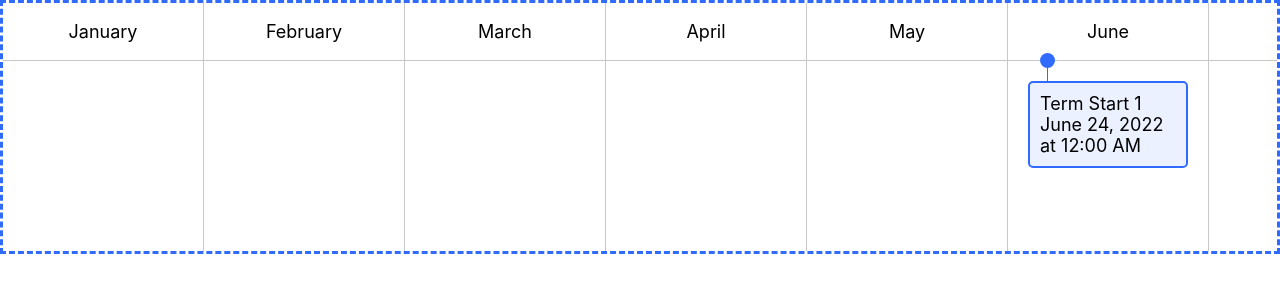
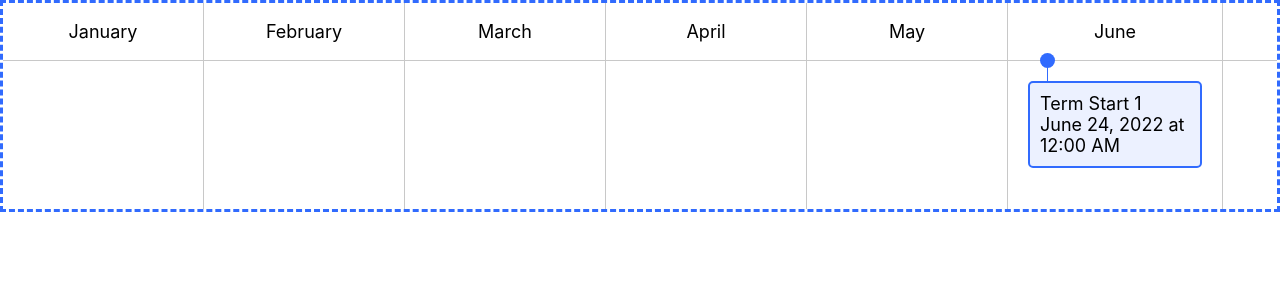
Before and after one commit to yuliia-anisimova/timeline, a React (Create React App) app: page / in a window 1280 px wide. Shown: the top 300 px of the page. Built offline with nearby package versions, Linux system fonts and the light colour scheme.

Commit message:
Fix styles

```diff
--- a/src/components/EventsList/EventsList.module.scss
+++ b/src/components/EventsList/EventsList.module.scss
@@ -1,4 +1,4 @@
-.list {
+.events-list {
   display: flex;
   list-style: none;
   margin: 0;
@@ -7,7 +7,7 @@
   border-top: 1px solid #c8c8c8;
 }
 
-.item {
+.event-item {
   padding: 10px;
   width: 150px;
   border: 2px solid #316bfe;
@@ -16,7 +16,7 @@
   background-color: #ecf1ff;
 }
 
-.item::after {
+.event-item::after {
   content: '';
   position: absolute;
   width: 15px;
@@ -27,7 +27,7 @@
   z-index: 1;
 }
 
-.item::before {
+.event-item::before {
   content: '';
   position: absolute;
   height: 13px;
@@ -38,7 +38,7 @@
   z-index: 1;
 }
 
-.text {
+.description {
   margin: 0;
   padding: 0;
 }
--- a/src/components/EventsList/EventsList.tsx
+++ b/src/components/EventsList/EventsList.tsx
@@ -7,14 +7,14 @@ interface Props {
 }
 
 const {
-  list,
-  item,
-  text,
+  'events-list': eventsList,
+  'event-item': eventItem,
+  description,
 } = classes;
 
 const EventsList: React.FC<Props> = ({ events }) => {
   return (
-    <ul className={list}>
+    <ul className={eventsList}>
       {events.map((e) => {
         const dateString = e.date;
         const date = new Date(dateString);
@@ -30,9 +30,9 @@ const EventsList: React.FC<Props> = ({ events }) => {
         const formattedDate = date.toLocaleDateString('en-US', options);
 
         return (
-          <li key={e.id} className={item}>
-            <p className={text}>{e.name}</p>
-            <p className={text}>{formattedDate}</p>
+          <li key={e.id} className={eventItem}>
+            <p className={description}>{e.name}</p>
+            <p className={description}>{formattedDate}</p>
           </li>
         );
       })}
--- a/src/components/Timeline/Timeline.module.scss
+++ b/src/components/Timeline/Timeline.module.scss
@@ -1,51 +1,36 @@
-// .container {
-//   display: flex;
-//   border: 3px dashed #316bfe;
-//   overflow-x: auto;
-// }
-
-// .section  {
-//   min-width: 200px;
-//   // max-width: 100%;
-//   border-right: 1px solid #c8c8c8;
-// }
-
-.container {
+.timeline {
   display: flex;
   border: 3px dashed #316bfe;
   overflow-x: auto;
 }
 
-.section {
-  display: block;
+.details {
+  display: flex;
   max-width: fit-content;
   min-width: 200px;
   flex-direction: column;
-  flex: 1;
+  flex: 0 0 auto;
   border-right: 1px solid #c8c8c8;
+}
+
+.details::-webkit-scrollbar {
+  height: 10px;
+}
+
+::-webkit-scrollbar-track {
+  border-radius: 5px;
+  background-color: #f0f0f0;
+}
+
+::-webkit-scrollbar-thumb {
+  background: #d6d6d6;
+  border-radius: 5px;
+}
+
+::-webkit-scrollbar-thumb:hover {
+  background: #316bfe;
 }
 
 .title {
   text-align: center;
 }
-
-.container::-webkit-scrollbar {
-  height: 10px;
-}
-
-/* Track */
-::-webkit-scrollbar-track {
-  border-radius: 5px;
-  background-color: #f0f0f0;
-}
-
-/* Handle */
-::-webkit-scrollbar-thumb {
-  background: #d6d6d6;
-  border-radius: 5px;
-}
-
-/* Handle on hover */
-::-webkit-scrollbar-thumb:hover {
-  background: #316bfe;
-}
--- a/src/components/Timeline/Timeline.tsx
+++ b/src/components/Timeline/Timeline.tsx
@@ -66,17 +66,13 @@ const displayedEvents = months.map((month, index) => {
   };
 });
 
-const {
-  container,
-  title,
-  section,
-} = classes;
+const { timeline, details, title } = classes;
 
 const Timeline = () => {
   return (
-    <article className={container}>
+    <article className={timeline}>
       {displayedEvents.map(({ id, month, monthEvents }) => (
-        <div key={id} className={section}>
+        <div key={id} className={details}>
           <p className={title}>{month}</p>
           <EventsList events={monthEvents} />
         </div>
```
